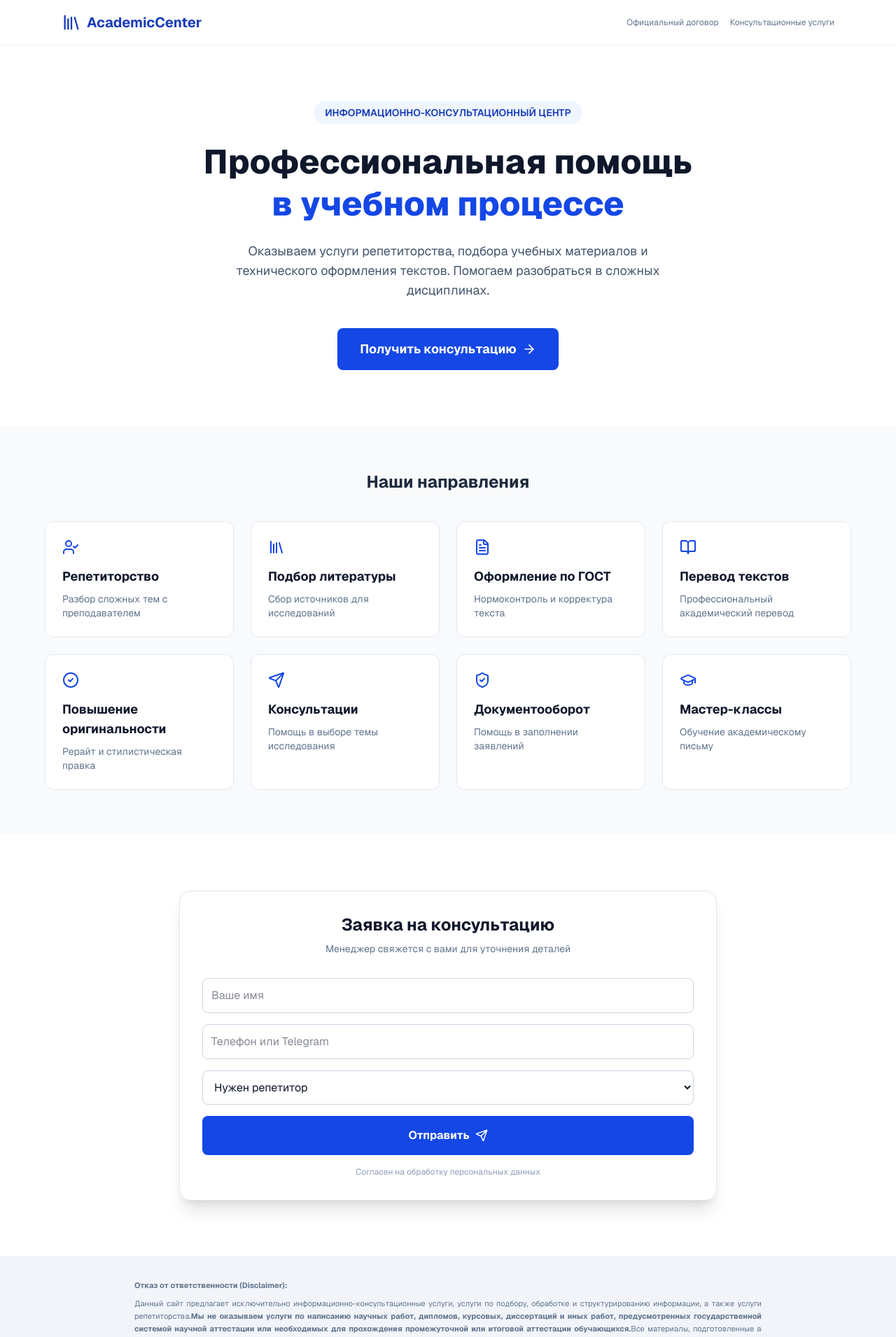
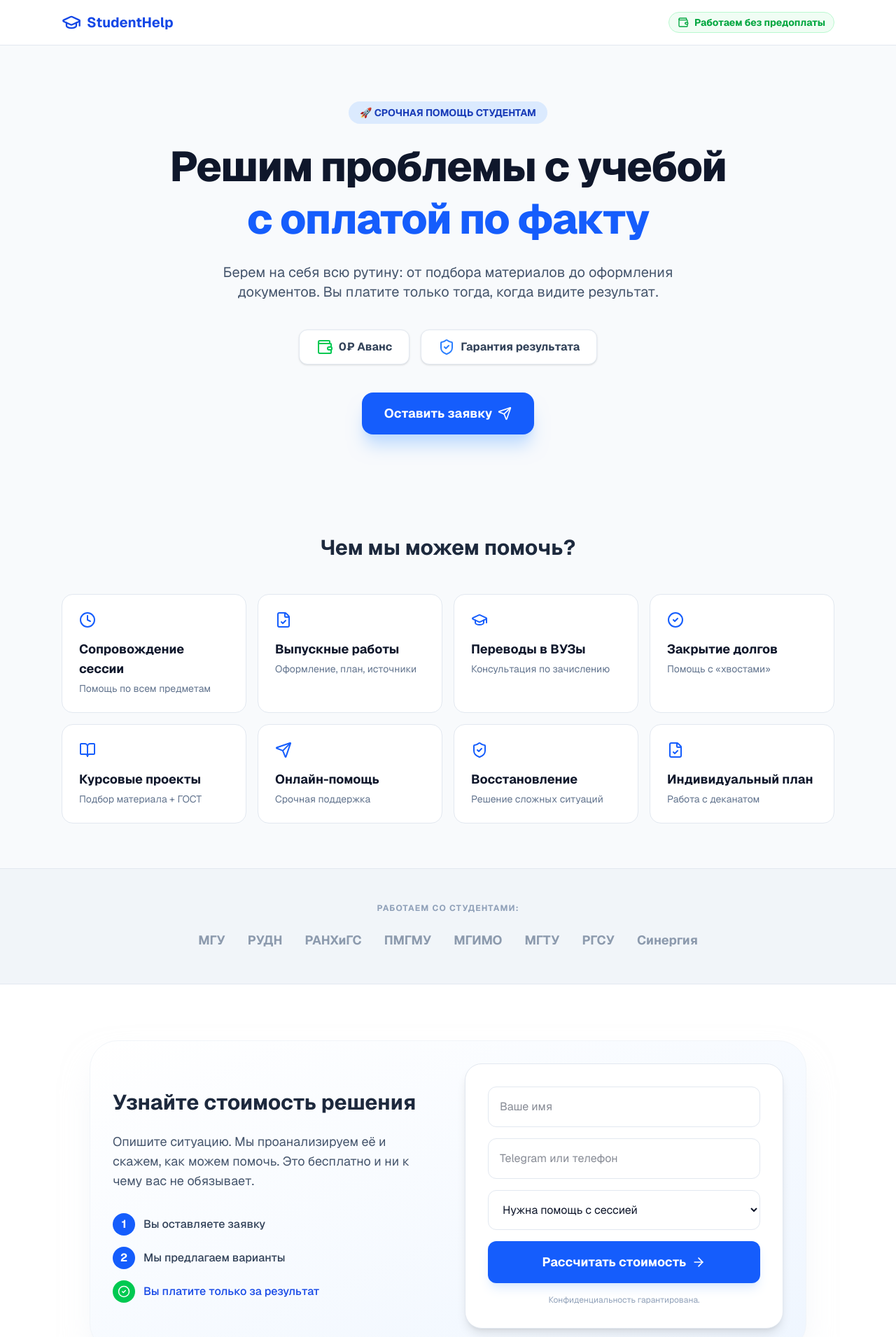
Before and after one commit to gansshumaher8-ship-it/student-help, a Next.js app: page / in a window 1280 px wide. Shown: the top 1911 px of the page at 70% size. Built offline with nearby package versions, Linux system fonts and the light colour scheme.

Commit message:
Restore hybrid version

```diff
--- a/app/page.tsx
+++ b/app/page.tsx
@@ -1,21 +1,21 @@
 'use client';
 import React, { useState } from 'react';
-import { BookOpen, Send, CheckCircle2, ShieldCheck, FileText, UserCheck, Library, GraduationCap, ArrowRight } from 'lucide-react';
+import { GraduationCap, BookOpen, Send, CheckCircle2, ShieldCheck, Wallet, Clock, FileCheck, ArrowRight } from 'lucide-react';
 
 export default function Home() {
   const [loading, setLoading] = useState(false);
   const [sent, setSent] = useState(false);
 
-  // АБСОЛЮТНО БЕЛЫЕ УСЛУГИ (Юридически это репетиторство и клининг текста)
+  // Конверсионный список услуг
   const services = [
-    { title: "Репетиторство", desc: "Разбор сложных тем с преподавателем", icon: <UserCheck /> },
-    { title: "Подбор литературы", desc: "Сбор источников для исследований", icon: <Library /> },
-    { title: "Оформление по ГОСТ", desc: "Нормоконтроль и корректура текста", icon: <FileText /> },
-    { title: "Перевод текстов", desc: "Профессиональный академический перевод", icon: <BookOpen /> },
-    { title: "Повышение оригинальности", desc: "Рерайт и стилистическая правка", icon: <CheckCircle2 /> },
-    { title: "Консультации", desc: "Помощь в выборе темы исследования", icon: <Send /> },
-    { title: "Документооборот", desc: "Помощь в заполнении заявлений", icon: <ShieldCheck /> },
-    { title: "Мастер-классы", desc: "Обучение академическому письму", icon: <GraduationCap /> }
+    { title: "Сопровождение сессии", desc: "Помощь по всем предметам", icon: <Clock /> },
+    { title: "Выпускные работы", desc: "Оформление, план, источники", icon: <FileCheck /> },
+    { title: "Переводы в ВУЗы", desc: "Консультация по зачислению", icon: <GraduationCap /> },
+    { title: "Закрытие долгов", desc: "Помощь с «хвостами»", icon: <CheckCircle2 /> },
+    { title: "Курсовые проекты", desc: "Подбор материала + ГОСТ", icon: <BookOpen /> },
+    { title: "Онлайн-помощь", desc: "Срочная поддержка", icon: <Send /> },
+    { title: "Восстановление", desc: "Решение сложных ситуаций", icon: <ShieldCheck /> },
+    { title: "Индивидуальный план", desc: "Работа с деканатом", icon: <FileCheck /> }
   ];
 
   async function handleSubmit(e: any) {
@@ -40,98 +40,138 @@ export default function Home() {
   }
 
   return (
-    <div className="min-h-screen bg-white text-slate-900 font-sans">
+    <div className="min-h-screen bg-slate-50 text-slate-900 font-sans selection:bg-blue-100">
 
-      {/* Навигация */}
-      <nav className="sticky top-0 z-50 bg-white/95 border-b border-slate-100">
+      {/* Навигация с акцентом на "Без предоплаты" */}
+      <nav className="sticky top-0 z-50 bg-white/90 backdrop-blur-md border-b border-slate-200">
         <div className="max-w-6xl mx-auto px-6 h-16 flex items-center justify-between">
-          <div className="flex items-center gap-2 font-bold text-xl text-blue-800">
-            <Library size={28} />
-            <span>AcademicCenter</span>
+          <div className="flex items-center gap-2 font-bold text-xl text-blue-700">
+            <GraduationCap size={28} />
+            <span>StudentHelp</span>
           </div>
-          <div className="hidden md:flex text-xs text-slate-500 gap-4">
-            <span>Официальный договор</span>
-            <span>Консультационные услуги</span>
+          <div className="flex items-center gap-2 text-green-600 font-bold text-sm bg-green-50 px-3 py-1 rounded-full border border-green-200">
+            <Wallet size={16} />
+            <span className="hidden sm:inline">Работаем без предоплаты</span>
           </div>
         </div>
       </nav>
 
-      {/* Hero Section - СТРОГО ИНФОРМАЦИОННЫЙ СТИЛЬ */}
+      {/* Hero Section */}
       <header className="py-20 px-6 text-center max-w-4xl mx-auto">
-        <div className="inline-block px-4 py-1.5 mb-6 text-sm font-semibold text-blue-800 bg-blue-50 rounded-full">
-          ИНФОРМАЦИОННО-КОНСУЛЬТАЦИОННЫЙ ЦЕНТР
+        <div className="inline-block px-4 py-1.5 mb-6 text-sm font-bold text-blue-800 bg-blue-100 rounded-full">
+          🚀 СРОЧНАЯ ПОМОЩЬ СТУДЕНТАМ
         </div>
-        <h1 className="text-3xl md:text-5xl font-extrabold mb-6 text-slate-900 leading-tight">
-          Профессиональная помощь <br />
-          <span className="text-blue-700">в учебном процессе</span>
+        <h1 className="text-4xl md:text-6xl font-extrabold mb-6 tracking-tight text-slate-900 leading-tight">
+          Решим проблемы с учебой <br />
+          <span className="text-blue-600">с оплатой по факту</span>
         </h1>
-        <p className="text-lg text-slate-600 mb-10 max-w-2xl mx-auto">
-          Оказываем услуги репетиторства, подбора учебных материалов и технического оформления текстов.
-          Помогаем разобраться в сложных дисциплинах.
+        <p className="text-lg md:text-xl text-slate-600 mb-10 max-w-2xl mx-auto">
+          Берем на себя всю рутину: от подбора материалов до оформления документов.
+          Вы платите только тогда, когда видите результат.
         </p>
 
-        <a href="#form" className="inline-flex items-center gap-2 bg-blue-700 text-white px-8 py-4 rounded-lg text-lg font-bold hover:bg-blue-800 transition">
-          Получить консультацию <ArrowRight size={20} />
+        {/* Триггеры доверия */}
+        <div className="flex flex-col sm:flex-row justify-center gap-4 mb-10">
+           <div className="flex items-center justify-center gap-2 bg-white px-6 py-3 rounded-xl shadow-sm border border-slate-200">
+             <Wallet className="text-green-500" />
+             <span className="font-bold text-slate-700">0₽ Аванс</span>
+           </div>
+           <div className="flex items-center justify-center gap-2 bg-white px-6 py-3 rounded-xl shadow-sm border border-slate-200">
+             <ShieldCheck className="text-blue-500" />
+             <span className="font-bold text-slate-700">Гарантия результата</span>
+           </div>
+        </div>
+
+        <a href="#form" className="inline-flex items-center gap-2 bg-blue-600 text-white px-8 py-4 rounded-2xl text-lg font-bold hover:scale-105 transition-transform shadow-xl shadow-blue-200">
+          Оставить заявку <Send size={20} />
         </a>
       </header>
 
       {/* Список услуг */}
-      <section className="py-16 px-6 bg-slate-50">
-        <div className="max-w-6xl mx-auto">
-          <h2 className="text-2xl font-bold mb-10 text-center text-slate-800">Наши направления</h2>
-          <div className="grid grid-cols-1 sm:grid-cols-2 lg:grid-cols-4 gap-6">
+      <section className="py-16 px-6 max-w-6xl mx-auto">
+        <h2 className="text-3xl font-bold mb-12 text-center text-slate-800">Чем мы можем помочь?</h2>
+        <div className="grid grid-cols-1 sm:grid-cols-2 lg:grid-cols-4 gap-4">
           {services.map((s) => (
-              <div key={s.title} className="p-6 bg-white border border-slate-200 rounded-xl hover:shadow-md transition">
-                <div className="text-blue-700 mb-4">{s.icon}</div>
-                <h3 className="font-bold text-lg mb-2">{s.title}</h3>
+            <div key={s.title} className="p-6 bg-white border border-slate-200 rounded-2xl hover:border-blue-400 hover:shadow-lg transition group">
+              <div className="text-blue-600 mb-4 group-hover:scale-110 transition-transform">{s.icon}</div>
+              <h3 className="font-bold text-lg mb-1">{s.title}</h3>
               <p className="text-slate-500 text-sm">{s.desc}</p>
             </div>
           ))}
         </div>
+      </section>
+
+      {/* Логотипы ВУЗов */}
+      <section className="py-12 bg-slate-100 border-y border-slate-200">
+        <div className="max-w-6xl mx-auto px-6 text-center">
+          <p className="text-xs font-bold text-slate-400 uppercase tracking-widest mb-6">
+            Работаем со студентами:
+          </p>
+          <div className="flex flex-wrap justify-center gap-x-8 gap-y-4 text-lg font-bold text-slate-500 opacity-70">
+            <span>МГУ</span> <span>РУДН</span> <span>РАНХиГС</span> <span>ПМГМУ</span> <span>МГИМО</span> <span>МГТУ</span> <span>РГСУ</span> <span>Синергия</span>
+          </div>
         </div>
       </section>
 
-      {/* Форма */}
-      <section id="form" className="py-20 px-6">
-        <div className="max-w-3xl mx-auto bg-white border border-slate-200 p-8 rounded-2xl shadow-xl">
-          <h2 className="text-2xl font-bold mb-2 text-center">Заявка на консультацию</h2>
-          <p className="text-center text-slate-500 mb-8 text-sm">Менеджер свяжется с вами для уточнения деталей</p>
+      {/* Форма захвата */}
+      <section id="form" className="py-20 px-6 bg-white">
+        <div className="max-w-5xl mx-auto grid md:grid-cols-2 gap-12 items-center border border-slate-100 p-8 rounded-[40px] bg-gradient-to-br from-white to-blue-50 shadow-2xl shadow-slate-200/50">
+          <div>
+            <h2 className="text-3xl font-bold mb-6 text-slate-800">Узнайте стоимость решения</h2>
+            <p className="text-slate-600 mb-8 text-lg">
+              Опишите ситуацию. Мы проанализируем её и скажем, как можем помочь. Это бесплатно и ни к чему вас не обязывает.
+            </p>
+            <div className="space-y-4 font-medium text-slate-700">
+              <div className="flex items-center gap-3">
+                <div className="w-8 h-8 rounded-full bg-blue-600 text-white flex items-center justify-center font-bold">1</div>
+                Вы оставляете заявку
+              </div>
+              <div className="flex items-center gap-3">
+                <div className="w-8 h-8 rounded-full bg-blue-600 text-white flex items-center justify-center font-bold">2</div>
+                Мы предлагаем варианты
+              </div>
+              <div className="flex items-center gap-3 text-blue-700">
+                <div className="w-8 h-8 rounded-full bg-green-500 text-white flex items-center justify-center font-bold"><CheckCircle2 size={18} /></div>
+                Вы платите только за результат
+              </div>
+            </div>
+          </div>
 
+          <div className="bg-white p-8 rounded-3xl border border-slate-200 shadow-lg">
             {!sent ? (
               <form onSubmit={handleSubmit} className="space-y-4">
-              <input name="name" required placeholder="Ваше имя" className="w-full p-3 rounded-lg border border-slate-300 focus:ring-2 focus:ring-blue-500 outline-none" />
-              <input name="contact" required placeholder="Телефон или Telegram" className="w-full p-3 rounded-lg border border-slate-300 focus:ring-2 focus:ring-blue-500 outline-none" />
-              <select name="service" className="w-full p-3 rounded-lg border border-slate-300 bg-white">
-                <option>Нужен репетитор</option>
-                <option>Подбор литературы</option>
-                <option>Оформление по ГОСТ</option>
+                <input name="name" required placeholder="Ваше имя" className="w-full p-4 rounded-xl border border-slate-200 focus:ring-2 focus:ring-blue-500 outline-none" />
+                <input name="contact" required placeholder="Telegram или телефон" className="w-full p-4 rounded-xl border border-slate-200 focus:ring-2 focus:ring-blue-500 outline-none" />
+                <select name="service" className="w-full p-4 rounded-xl border border-slate-200 bg-white">
+                  <option>Нужна помощь с сессией</option>
+                  <option>Вопрос по диплому/курсовой</option>
+                  <option>Зачисление / Перевод</option>
                   <option>Другое</option>
                 </select>
-              <button disabled={loading} className="w-full bg-blue-700 text-white p-4 rounded-lg font-bold hover:bg-blue-800 transition flex justify-center items-center gap-2">
-                {loading ? "..." : "Отправить"} <Send size={18} />
+                <button disabled={loading} className="w-full bg-blue-600 text-white p-4 rounded-xl font-bold text-lg hover:bg-blue-700 transition flex justify-center items-center gap-2 shadow-lg shadow-blue-200/50">
+                  {loading ? "..." : "Рассчитать стоимость"} <ArrowRight size={20} />
                 </button>
-              <p className="text-xs text-center text-slate-400">Согласен на обработку персональных данных</p>
+                <p className="text-xs text-center text-slate-400 mt-2">Конфиденциальность гарантирована.</p>
               </form>
             ) : (
-            <div className="text-center py-8">
-              <CheckCircle2 size={48} className="mx-auto text-green-600 mb-4" />
-              <h3 className="text-xl font-bold">Спасибо!</h3>
-              <p>Мы скоро с вами свяжемся.</p>
+              <div className="text-center py-12">
+                <div className="w-20 h-20 bg-green-100 text-green-600 rounded-full flex items-center justify-center mx-auto mb-4"><CheckCircle2 size={40} /></div>
+                <h3 className="text-xl font-bold">Заявка принята!</h3>
+                <p className="text-slate-500">Пишем вам в Telegram...</p>
               </div>
             )}
           </div>
+        </div>
       </section>
 
-      {/* DISCLAIMER - САМОЕ ВАЖНОЕ ДЛЯ ЯНДЕКСА */}
-      <footer className="py-8 px-6 bg-slate-100 border-t border-slate-200">
-        <div className="max-w-4xl mx-auto text-[11px] text-slate-500 text-justify leading-relaxed">
-           <p className="font-bold mb-2">Отказ от ответственности (Disclaimer):</p>
-           <p>
-             Данный сайт предлагает исключительно информационно-консультационные услуги, услуги по подбору, обработке и структурированию информации, а также услуги репетиторства.
-             <strong>Мы не оказываем услуги по написанию научных работ, дипломов, курсовых, диссертаций и иных работ, предусмотренных государственной системой научной аттестации или необходимых для прохождения промежуточной или итоговой аттестации обучающихся.</strong>
-             Все материалы, подготовленные в рамках оказания услуг, могут использоваться заказчиком только в качестве образцов, справочных материалов или источников информации для самостоятельной подготовки работы.
+      {/* Footer */}
+      <footer className="py-8 px-6 bg-slate-50 border-t border-slate-200">
+        <div className="max-w-4xl mx-auto text-[10px] text-slate-400 text-center leading-relaxed">
+           <p>© 2026 StudentHelp. Информационно-консультационные услуги.</p>
+           <p className="mt-2 opacity-70">
+             Отказ от ответственности: Компания оказывает услуги по подбору материалов, репетиторству и консультированию.
+             Мы не выполняем научные работы, которые сдаются в качестве итоговой аттестации.
            </p>
-           <p className="mt-2">© 2026 AcademicCenter. Все права защищены.</p>
         </div>
       </footer>
     </div>
```
Lines whose indentation alone changed are shown as unchanged.
